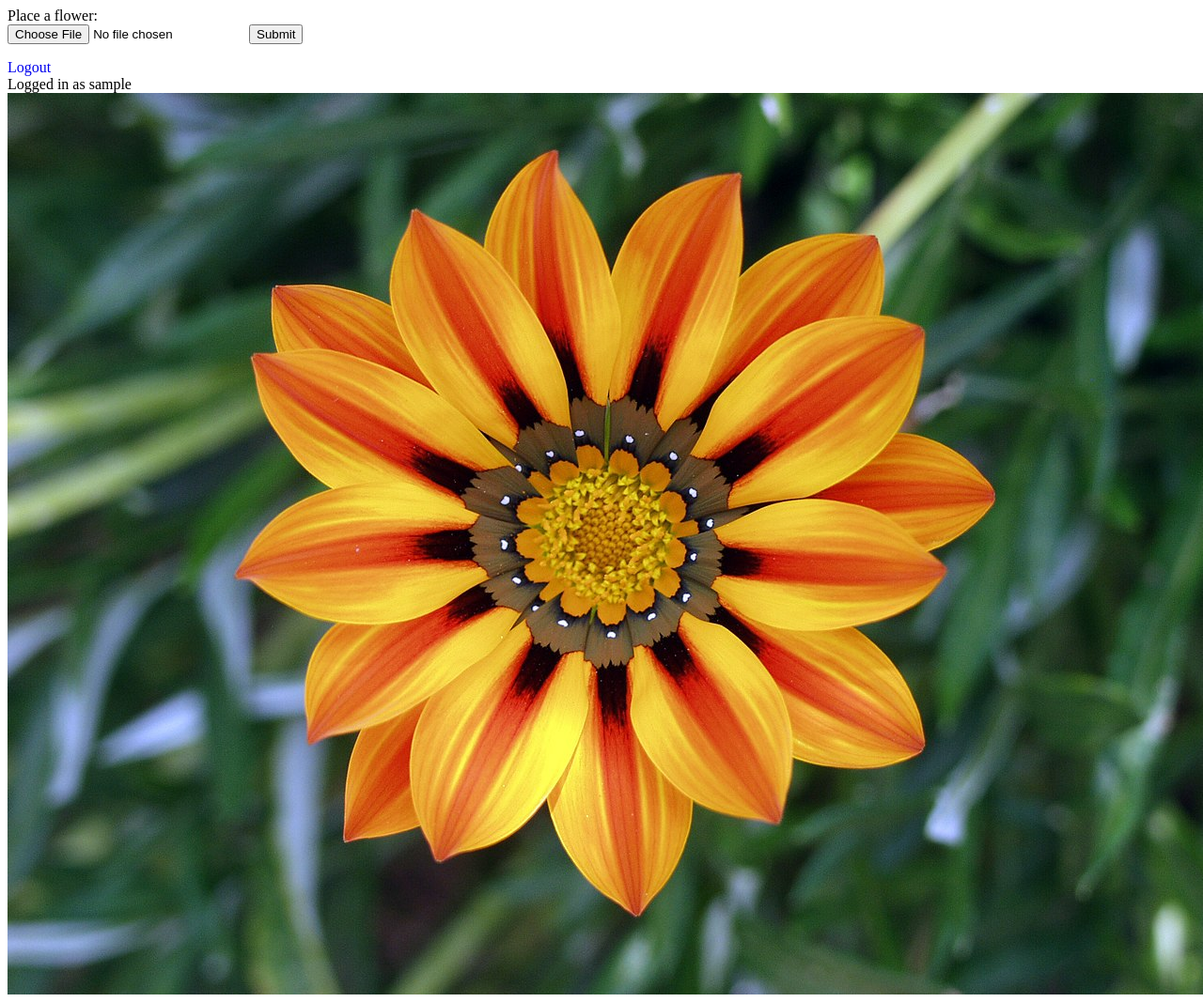
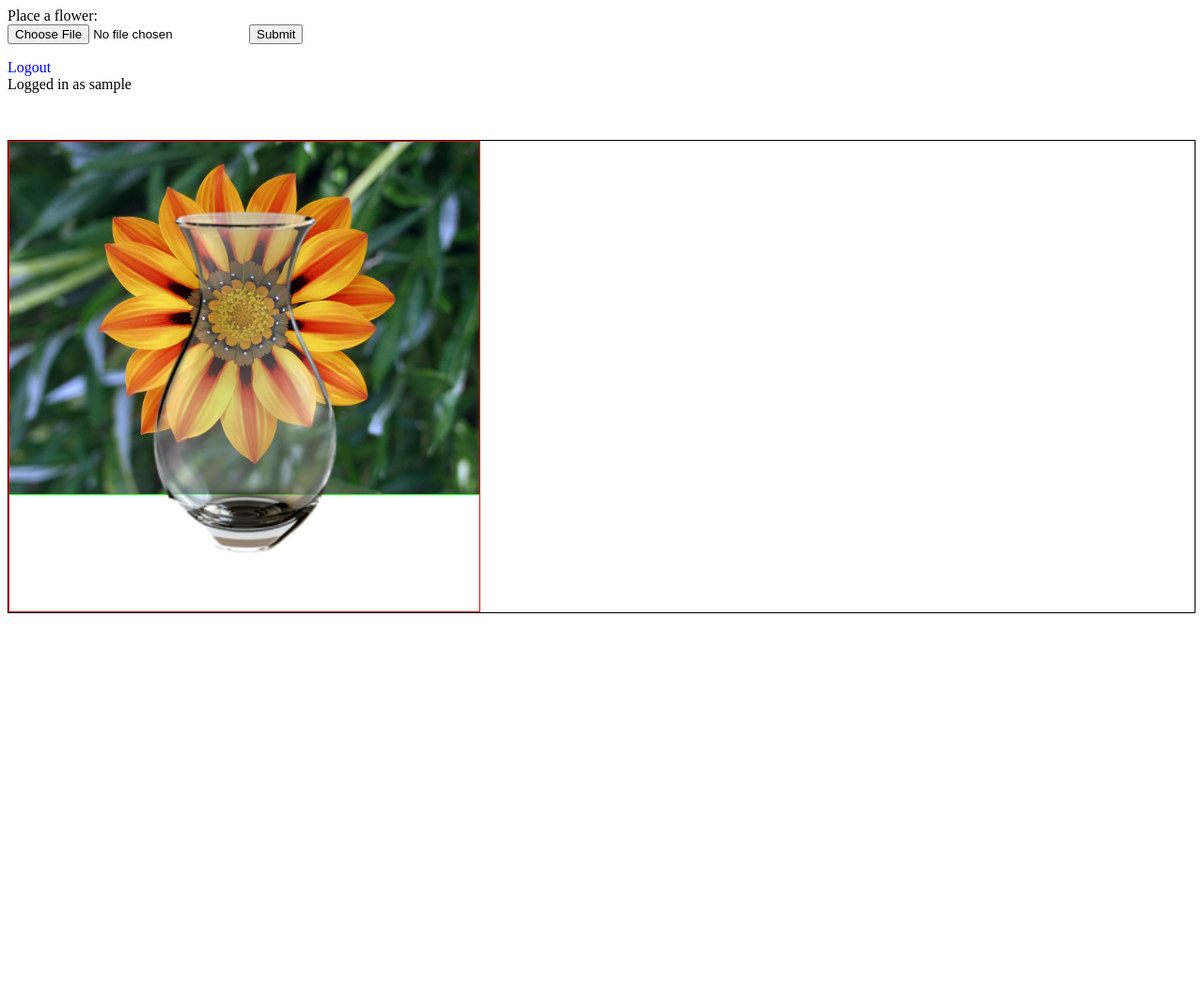
Before and after one commit to MagbanLeon/Plant-The-Roses, a Flask app: page / in a window 1280 px wide. Shown: the whole page at 94% size. After the commit the page ends 653 px from the top, so only its background shows below. Run offline with Flask 3, Linux system fonts and the light colour scheme; the visitor is signed in with stand-in values (Sample User, id 1).

Commit message:
image overlap works sugoi

```diff
--- a/templates/landing.html
+++ b/templates/landing.html
@@ -1,3 +1,28 @@
+<style>
+.mainRunner {
+  border: 1px solid #000;
+  top: 50px;
+  left: 0;
+  position: relative;
+}
+
+.img1 {
+  border: 1px solid #f00;
+  position: relative;
+  z-index: 2;
+  top: 0;
+  left: 0;
+}
+
+.img2 {
+  border: 1px solid #0f0;
+  position: absolute;
+  z-index: 1;
+  top: 0;
+  left: 0;
+}
+</style>
+
 <head>
     <div>
         <label for="avatar">Place a flower:</label>
@@ -11,11 +36,13 @@
     <div>
         Logged in as {{un}}
     </div>
-    <div>
+    <div class="mainRunner">
         {% if loaded == 1 %}
-            <img src="../static/vase.png" alt="Vase 1">
+            <img src="../static/vase.png" alt="Vase 1" class="img1" width="500px">
+            <img src="../static/flower.jpg" alt="Flower" class="img2" width="500px">
         {% else %}
-            <img src="../static/flower.jpg" alt="Flower">
+            <img src="../static/vase.png" alt="Vase 1" class="img1" width="500px">
+            <img src="../static/flower.jpg" alt="Flower" class="img2" width="500px">
         {% endif %}
     </div>
 
```
Also changed, not shown: positioning.css (added, +27 -0 lines).
